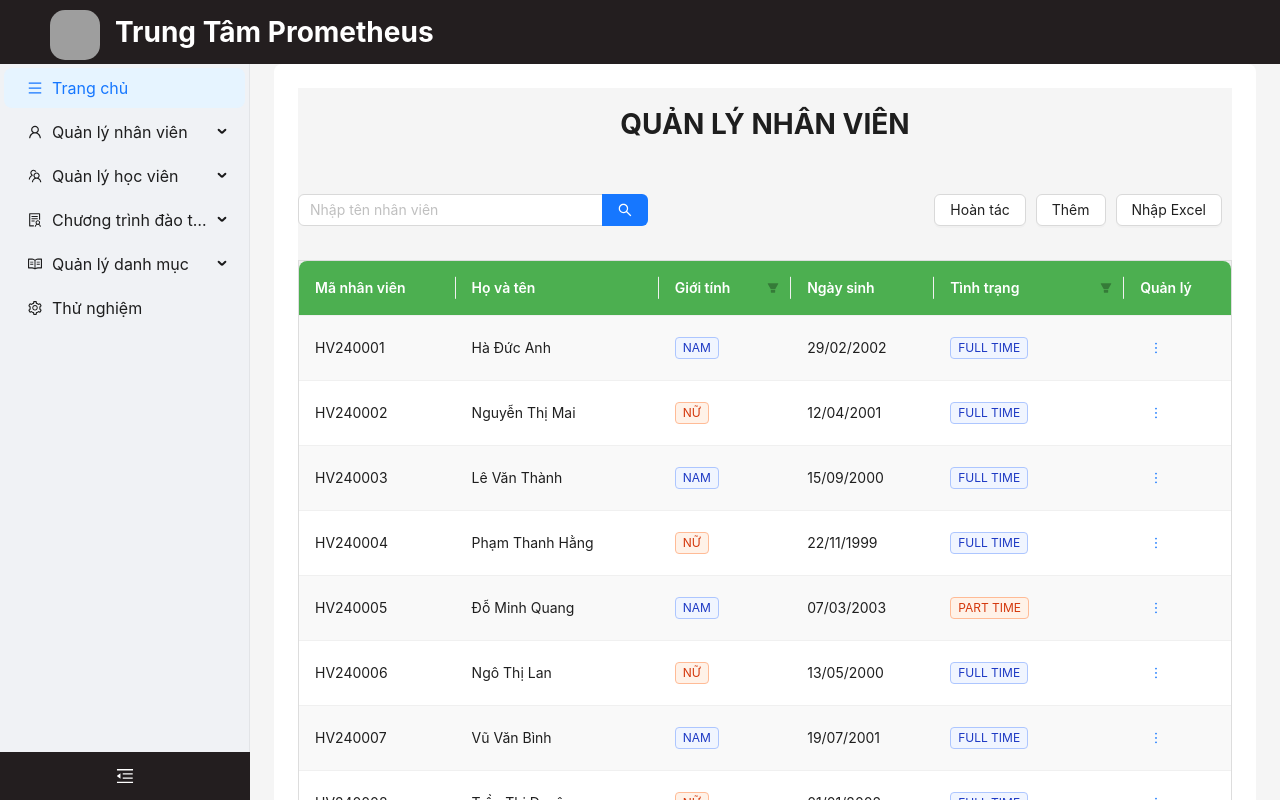
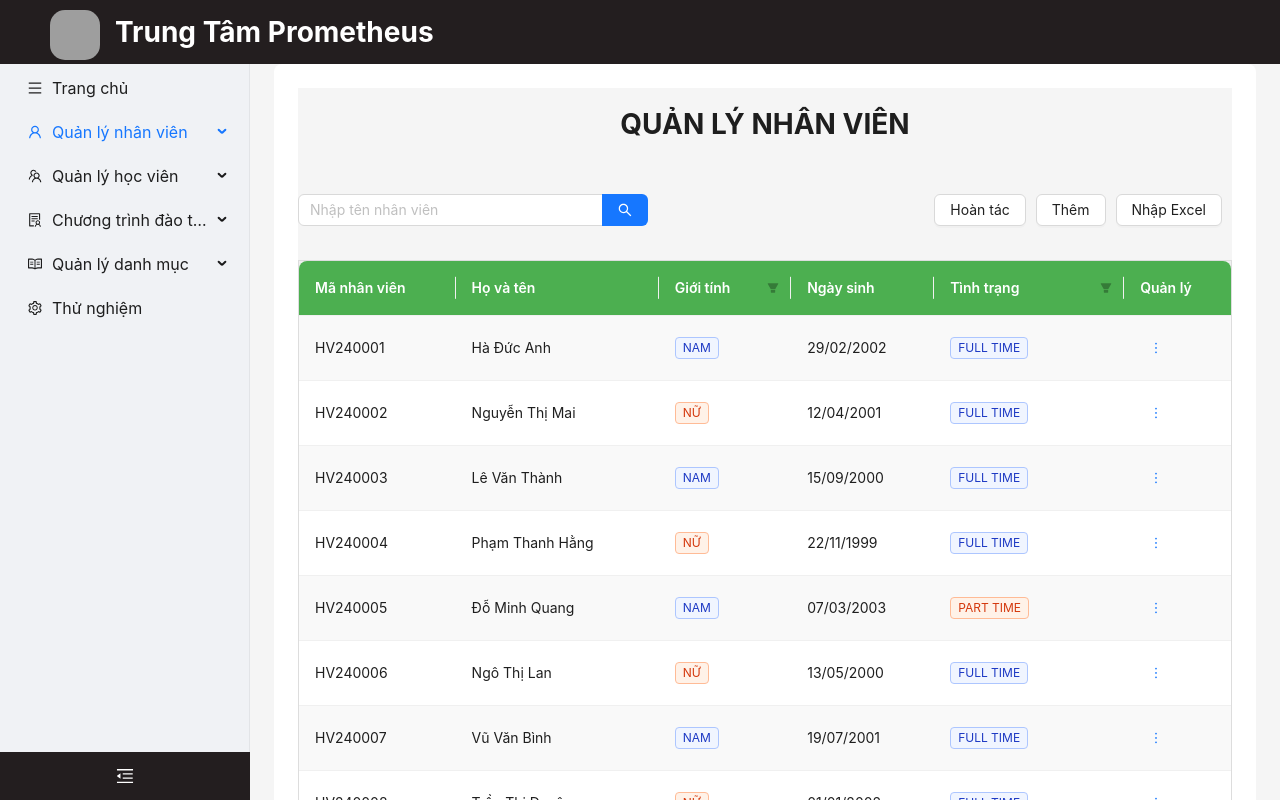
Before and after one commit to Smile005/TrungTamTinHoc, a React (Create React App) app in the folder front-end/: page /nhanvien in a window 1280 px wide. Shown: the top 800 px of the page. Built offline with nearby package versions, Linux system fonts and the light colour scheme; grey boxes are pictures that could not be loaded.

Commit message:
fix hover sider

```diff
--- a/front-end/src/App.tsx
+++ b/front-end/src/App.tsx
@@ -1,5 +1,5 @@
 import React, { useState } from 'react';
-import { BrowserRouter as Router, Route, Routes, Link } from 'react-router-dom';
+import { BrowserRouter as Router, Route, Routes, Link, useLocation } from 'react-router-dom';
 import { Layout, Menu, theme } from 'antd';
 import { TeamOutlined, MenuOutlined, SettingOutlined, MenuUnfoldOutlined, MenuFoldOutlined, ReadOutlined, UserOutlined, SolutionOutlined } from '@ant-design/icons';
 import HocVien from './pages/HocVien';
@@ -14,18 +14,27 @@ import './App.css';
 const { SubMenu } = Menu;
 const { Header, Content, Sider } = Layout;
 
-const About = () => <div>About Page Content</div>;
-const Contact = () => <div>Contact Page Content</div>;
-
-const App: React.FC = () => {
+const AppLayout: React.FC = () => {
   const {
     token: { colorBgContainer, borderRadiusLG },
   } = theme.useToken();
 
   const [collapsed, setCollapsed] = useState(false);
+  const location = useLocation();
+
+  // Determine which menu item should be selected based on the current route
+  const getSelectedKey = () => {
+    if (location.pathname.startsWith('/nhanvien')) return '2';
+    if (location.pathname.startsWith('/hocvien')) return '3';
+    if (location.pathname.startsWith('/lophoc')) return '4';
+    if (location.pathname.startsWith('/monhoc')) return '5';
+    if (location.pathname.startsWith('/lichhoc')) return '6';
+    if (location.pathname.startsWith('/phonghoc')) return '7';
+    if (location.pathname.startsWith('/cahoc')) return '8';
+    return '1'; // default to 'Trang chủ'
+  };
 
   return (
-    <Router>
     <Layout>
       <Header className="custom-header">
         <div style={{ display: 'flex', justifyContent: 'flex-start', alignItems: 'center' }}>
@@ -54,7 +63,12 @@ const App: React.FC = () => {
             </div>
           }
         >
-            <Menu className="custom-menu" mode="inline" defaultSelectedKeys={['1']}>
+          <Menu
+            className="custom-menu"
+            mode="inline"
+            defaultSelectedKeys={[getSelectedKey()]} // Use dynamic key based on current route
+            selectedKeys={[getSelectedKey()]} // Ensure the key is updated on route change
+          >
             <Menu.Item key="1" icon={<MenuOutlined />}>
               <Link to="/">Trang chủ</Link>
             </Menu.Item>
@@ -104,8 +118,6 @@ const App: React.FC = () => {
           >
             <Routes>
               <Route path="/" element={<TrangChu />} />
-                <Route path="/about" element={<About />} />
-                <Route path="/contact" element={<Contact />} />
               <Route path="/hocvien" element={<HocVien />} />
               <Route path="/lichhoc" element={<LichHoc />} />
               <Route path="/nhanvien" element={<NhanVien />} />
@@ -117,6 +129,14 @@ const App: React.FC = () => {
         </Layout>
       </Layout>
     </Layout>
+  );
+};
+
+// The Router must wrap the AppLayout
+const App: React.FC = () => {
+  return (
+    <Router>
+      <AppLayout />
     </Router>
   );
 };
--- a/front-end/src/pages/TrangChu.tsx
+++ b/front-end/src/pages/TrangChu.tsx
@@ -1,11 +1,16 @@
 import React from 'react';
+import { Link } from 'react-router-dom';
 import '../styles/TableCustom.css';
 
 const TrangChu: React.FC = () => {
   return (
     <div className="home-page">
       <div className="banner">
-        <img src="https://res.cloudinary.com/dhyt592i7/image/upload/v1726754524/n1djjbxekx2zhc52u4yg.png" alt="Classroom" className="banner-image" />
+        <img
+          src="https://res.cloudinary.com/dhyt592i7/image/upload/v1726754524/n1djjbxekx2zhc52u4yg.png"
+          alt="Classroom"
+          className="banner-image"
+        />
         <div className="overlay">
           <h1>BETTER EDUCATION FOR A BETTER WORLD</h1>
         </div>
@@ -14,22 +19,23 @@ const TrangChu: React.FC = () => {
         <div className="feature">
           <i className="icon fa fa-users"></i>
           <h2>Quản lý nhân viên</h2>
-          <a href="/nhanvien" className="view-more">VIEW MORE</a>
+          {/* Use Link to navigate and trigger sidebar highlighting */}
+          <Link to="/nhanvien" className="view-more">VIEW MORE</Link>
         </div>
         <div className="feature">
           <i className="icon fa fa-graduation-cap"></i>
           <h2>Quản lý học viên</h2>
-          <a href="/hocvien" className="view-more">VIEW MORE</a>
+          <Link to="/hocvien" className="view-more">VIEW MORE</Link>
         </div>
         <div className="feature">
           <i className="icon fa fa-book"></i>
           <h2>Quản lý đào tạo</h2>
-          <a href="/lophoc" className="view-more">VIEW MORE</a>
+          <Link to="/lophoc" className="view-more">VIEW MORE</Link>
         </div>
         <div className="feature">
           <i className="icon fa fa-list-alt"></i>
           <h2>Quản lý danh mục</h2>
-          <a href="/phonghoc" className="view-more">VIEW MORE</a>
+          <Link to="/phonghoc" className="view-more">VIEW MORE</Link>
         </div>
       </div>
     </div>
--- a/front-end/src/styles/TableCustom.css
+++ b/front-end/src/styles/TableCustom.css
@@ -104,7 +104,7 @@ body, html {
   .view-more {
     display: inline-block;
     padding: 8px 16px;
-    background-color: #f4b400;
+    background-color: rgba(0, 0, 0, 0.5);
     color: white;
     border-radius: 4px;
     text-decoration: none;
@@ -112,7 +112,7 @@ body, html {
   }
 
   .view-more:hover {
-    background-color: #e59500;
+    background-color: rgba(0, 0, 0, 0.5);
   }
 
   /* Responsive design */
```
Lines whose indentation alone changed are shown as unchanged.
